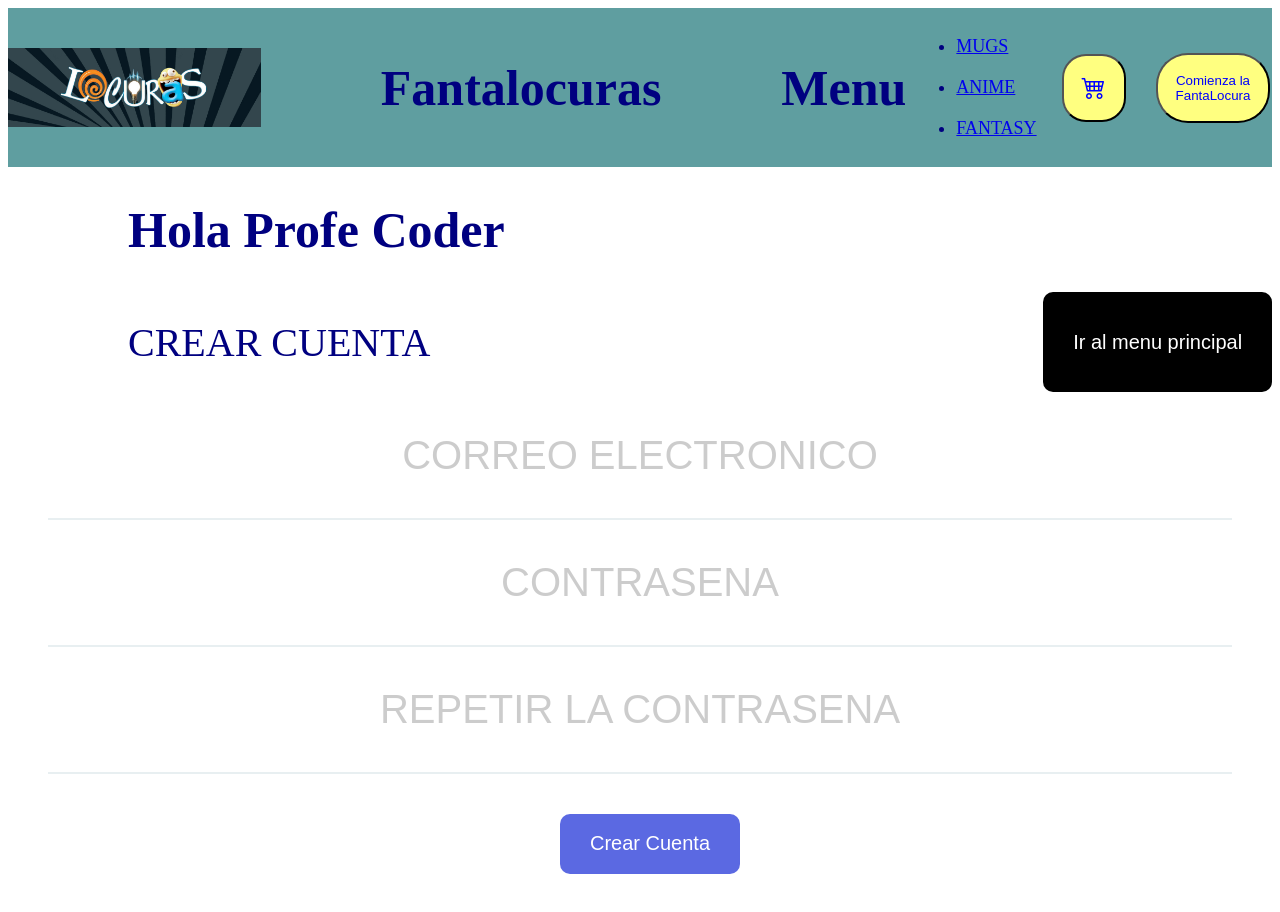
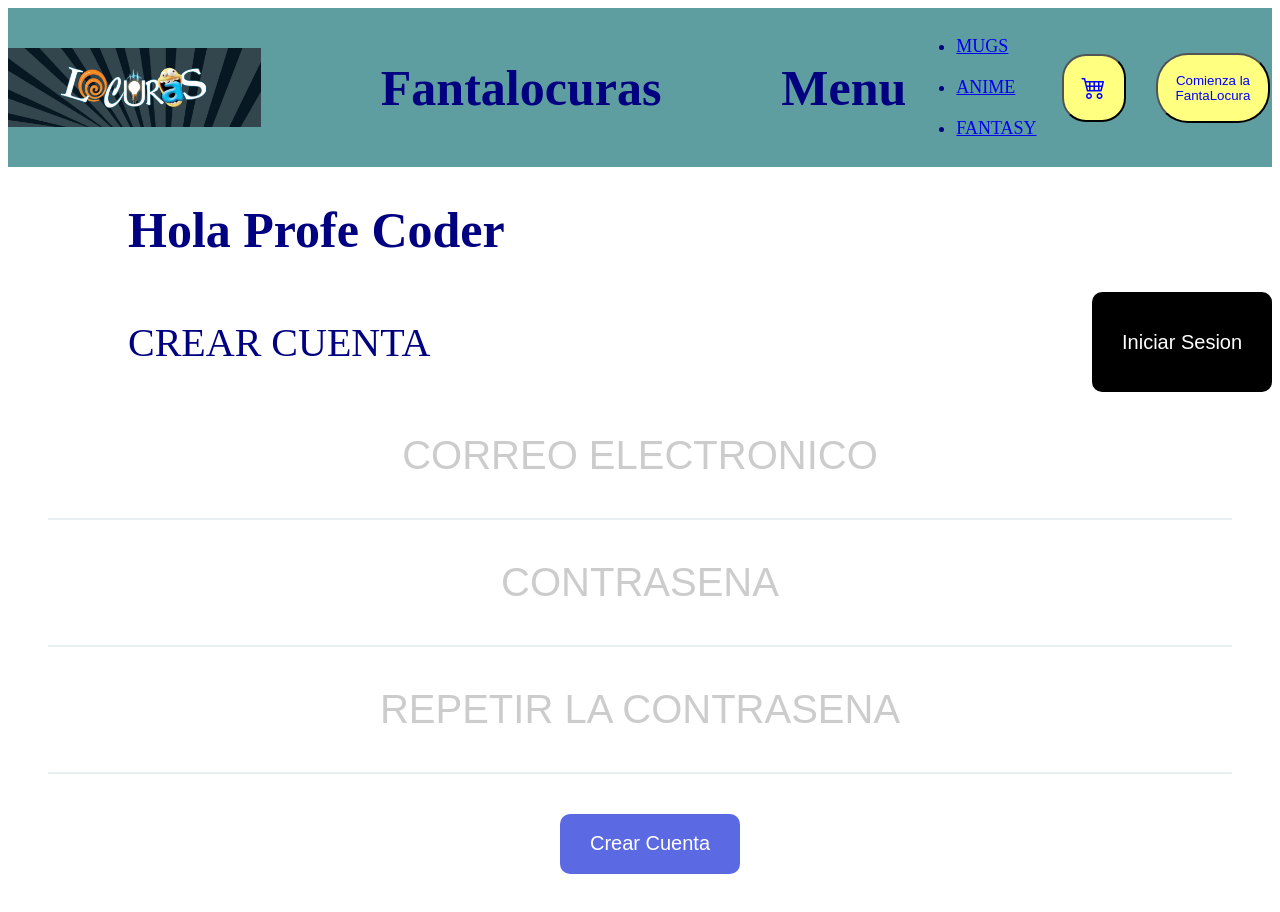
Before and after one commit to Mariangel86/fantalocuras-antequera, a React (Create React App) app: page /Crear-cuenta in a window 1280 px wide. Shown: the top 912 px of the page. Built offline with nearby package versions, Linux system fonts and the light colour scheme; no server answers.

Commit message:
changes of tuesday

```diff
--- a/src/componentes/RegistroUsuarios.js
+++ b/src/componentes/RegistroUsuarios.js
@@ -89,7 +89,7 @@ const RegistroUsuarios=()=> {
       <ContenedorHeader>
         <Titulo> Crear cuenta</Titulo>
         <div>
-        <Boton to="/">Ir al menu principal</Boton>
+        <Boton to="/IniciarSesion">Iniciar Sesion</Boton>
         </div>
         </ContenedorHeader>
     <Formulario onSubmit={handleSubmit}>
```
